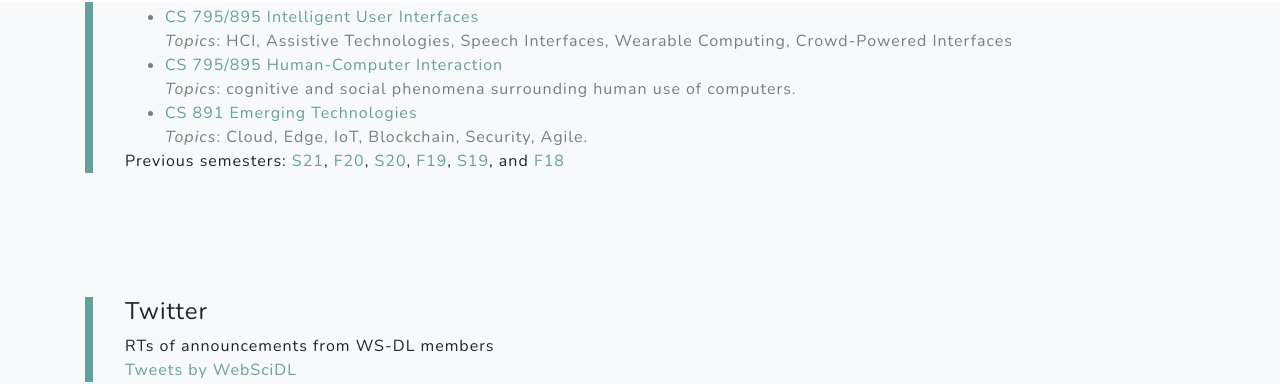
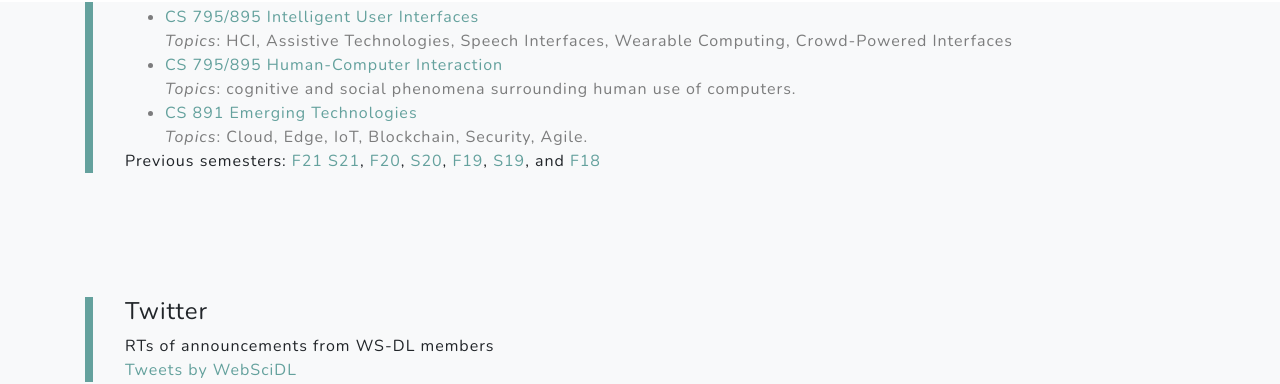
Before and after one commit to oduwsdl/oduwsdl.github.io, a Jekyll site: the page built from index.html, in a window 1280 px wide and 900 px high, scrolled down 10506 px. Shown: the part 110-494 px from the top of the window. Built offline with Jekyll 4.4.1, drawn with Linux system fonts in a browser that asks for light colours; nearby versions of some CDN libraries; comment, search, counter and statistics services are not loaded.

Commit message:
Add link for F21 WSDL classes
added a link to: https://ws-dl.blogspot.com/2021/08/2021-08-29-six-ws-dl-classed-offered.html

```diff
--- a/index.html
+++ b/index.html
@@ -226,7 +226,8 @@ vis papers.</li>
             </ul>
 
             <p>
-            Previous semesters: <a href="https://ws-dl.blogspot.com/2021/01/2021-01-15-six-ws-dl-classes-offered.html">S21</a>,
+            Previous semesters: <a href="https://ws-dl.blogspot.com/2021/08/2021-08-29-six-ws-dl-classed-offered.html">F21</a>
+            <a href="https://ws-dl.blogspot.com/2021/01/2021-01-15-six-ws-dl-classes-offered.html">S21</a>,
             <a href="https://ws-dl.blogspot.com/2020/08/2020-08-25-seven-ws-dl-classes-offered.html">F20</a>,
             <a href="https://ws-dl.blogspot.com/2020/01/2020-01-04-four-ws-dl-classes-offered.html">S20</a>,
             <a href="https://ws-dl.blogspot.com/2019/08/2019-08-24-six-ws-dl-classes-offered.html">F19</a>,
```
